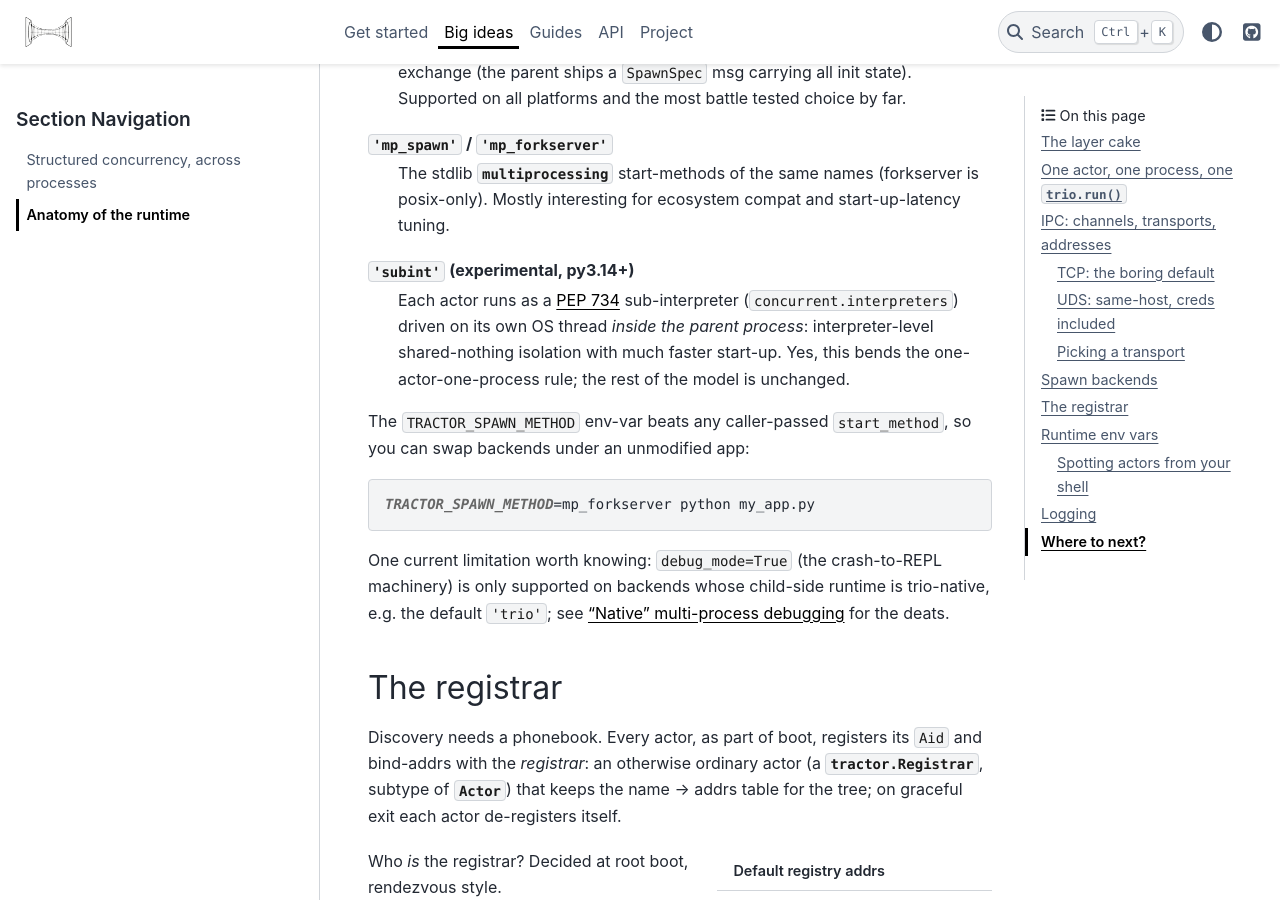
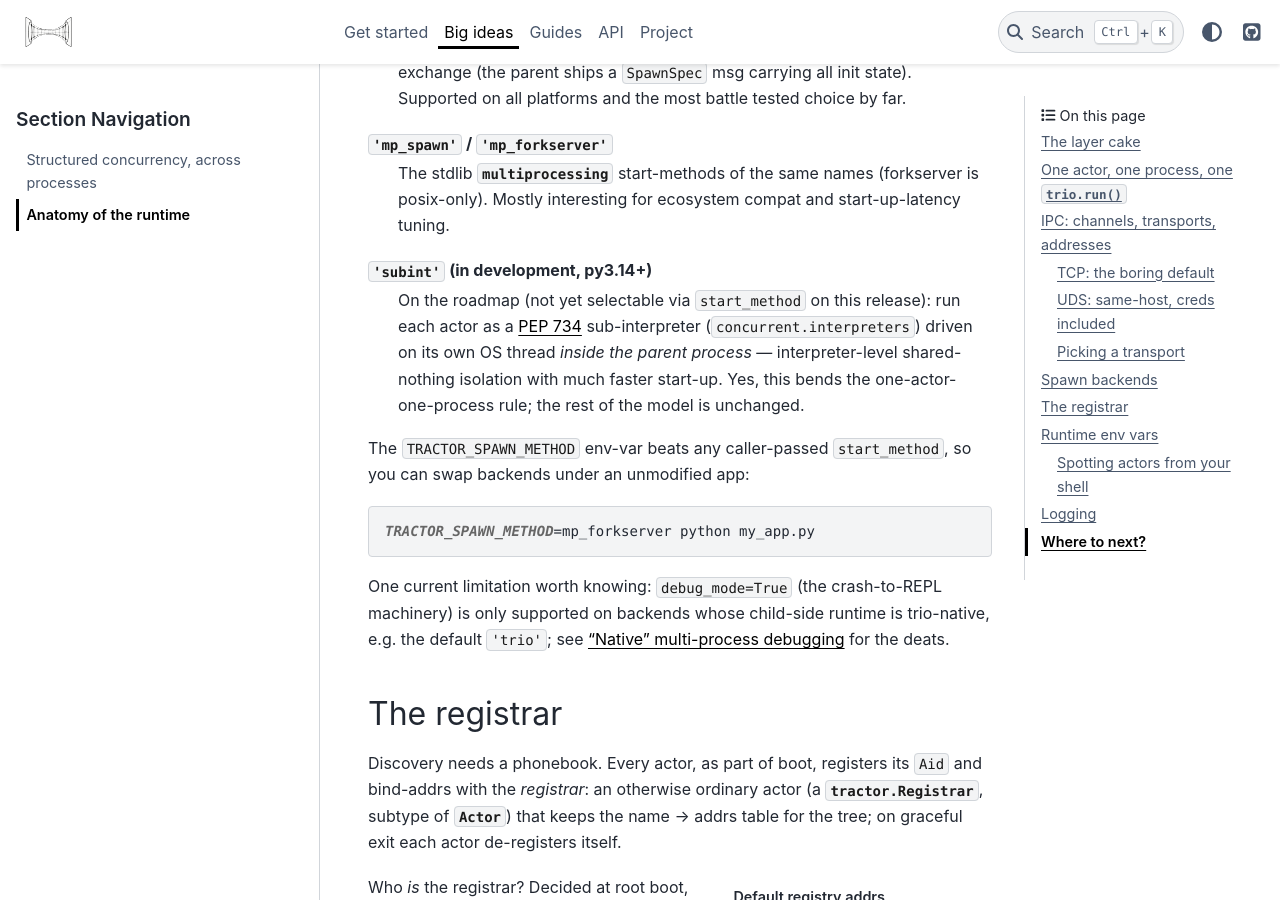
Before and after one commit to goodboy/tractor, a Sphinx documentation site: the page built from docs/explain/architecture.rst, in a window 1280 px wide and 900 px high, scrolled down 3958 px. Built offline with Sphinx 7.4.7 and the PyData theme 0.15.4, drawn with Linux system fonts in a browser that asks for light colours.

Commit message:
Fix review nits from PR #460 self-review
Address the actionable findings from the `/code-review` pass
(#1-6); the d2-ext + docstring nits (#7-10) are left for a
follow-up.

Deats,
- `uds_transport_actor_tree.py`: `portal.chan.raddr.sockpath` is
  the *shared listener* socket (named for the root registrar), NOT
  the child's path — relabel it + lead with the per-child peer pid,
  and stop claiming it's the child addr in the docstring,
- `docs.yml`: scope the `pages` `concurrency` group to the `deploy`
  job w/ `cancel-in-progress: false` so a PR build can't cancel an
  in-flight production deploy,
- `architecture.rst`: `'subint'` is not a selectable `start_method`
  on this branch (`SpawnMethodKey` lacks it) — reframe as
  in-development/roadmap,
- `context.rst`: `StreamOverrun` isn't re-exported from `tractor`;
  point at `tractor._exceptions`,
- `debugging/`: sweep the 3 literalinclude'd examples off the
  deprecated `.result()` -> `.wait_for_result()`,
- `quickstart.rst`: proc-title is `name@pid` (per `Aid.reprol`),
  not `@uuid`.

NOTE, the `debugging/` examples are pexpect-tested; re-run
`tests/devx/test_debugger.py` for them.

(this patch was generated in some part by [`claude-code`][claude-code-gh])
[claude-code-gh]: https://github.com/anthropics/claude-code

```diff
--- a/docs/explain/architecture.rst
+++ b/docs/explain/architecture.rst
@@ -192,13 +192,14 @@ spawn backend, selected with the ``start_method`` kwarg to
    names (forkserver is posix-only). Mostly interesting for
    ecosystem compat and start-up-latency tuning.
 
-``'subint'`` (experimental, py3.14+)
-   Each actor runs as a `PEP 734`_ sub-interpreter
-   (``concurrent.interpreters``) driven on its own OS thread
-   *inside the parent process*: interpreter-level
-   shared-nothing isolation with much faster start-up. Yes,
-   this bends the one-actor-one-process rule; the rest of the
-   model is unchanged.
+``'subint'`` (in development, py3.14+)
+   On the roadmap (not yet selectable via ``start_method`` on
+   this release): run each actor as a `PEP 734`_
+   sub-interpreter (``concurrent.interpreters``) driven on its
+   own OS thread *inside the parent process* — interpreter-level
+   shared-nothing isolation with much faster start-up. Yes, this
+   bends the one-actor-one-process rule; the rest of the model
+   is unchanged.
 
 The ``TRACTOR_SPAWN_METHOD`` env-var beats any caller-passed
 ``start_method``, so you can swap backends under an unmodified
--- a/docs/guide/context.rst
+++ b/docs/guide/context.rst
@@ -302,9 +302,9 @@ Overruns and backpressure
 
 Stream msgs land in a bounded per-context buffer on the receiver
 side. A sender that outpaces a non-consuming receiver *overruns*
-it and the runtime raises :exc:`tractor.StreamOverrun` (also a
-:exc:`trio.TooSlowError`) instead of buffering without bound — SC
-discipline applies to memory too.
+it and the runtime raises ``StreamOverrun`` (from
+``tractor._exceptions``; also a :exc:`trio.TooSlowError`) instead
+of buffering without bound — SC discipline applies to memory too.
 
 Your knobs:
 
--- a/docs/start/quickstart.rst
+++ b/docs/start/quickstart.rst
@@ -141,7 +141,7 @@ breakfast - run this while monitoring your process tree::
 
    Every subactor (best-effort, via the optional
    ``setproctitle`` dep) re-titles its OS process like
-   ``_subactor[worker_0@<uuid>]``, so ``pstree``/``htop``/
+   ``_subactor[worker_0@<pid>]``, so ``pstree``/``htop``/
    ``pgrep -f`` can tell your actors apart at a glance.
 
 You'll see something like::
```
Also changed, not shown: 5 other files.
